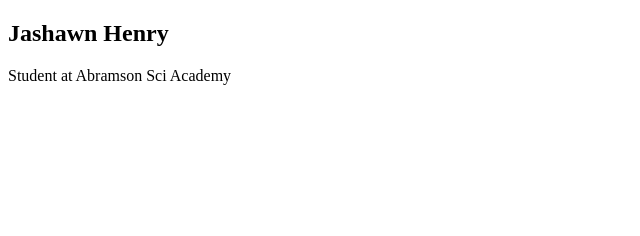
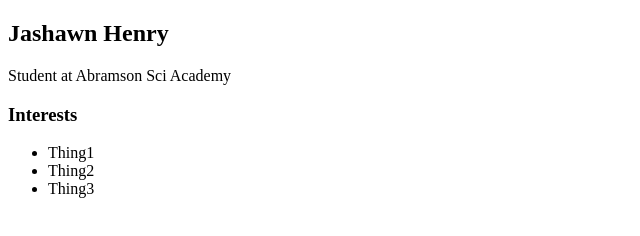
Before and after one commit to JashawnHenry/JashawnHenry.github.io, a plain HTML site: page index.html in a window 1280 px wide. Shown: the whole page, without its empty margins (0-640 px from the left). Drawn offline with Linux system fonts and the light colour scheme.

Commit message:
add index.html and css files

```diff
--- a/index.html
+++ b/index.html
@@ -16,7 +16,12 @@
                     <p>Student at Abramson Sci Academy</p>
 
                 </div>
-
+                    <h3>Interests</h3>
+                    <ul>
+                        <li>Thing1</li>
+                        <li>Thing2</li>
+                        <li>Thing3</li>
+                    </ul>
                 <div>
 
                 </div>
```
